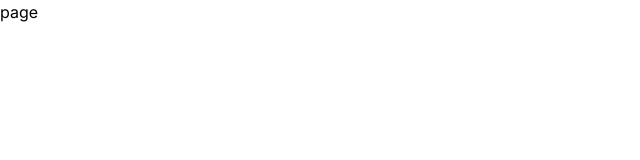
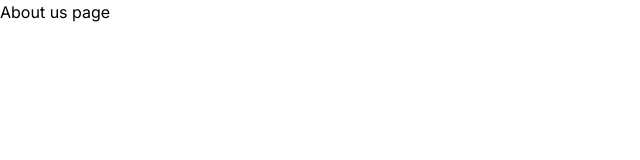
Before and after one commit to The-Abhishek1/germanSilverWebsite, a Next.js app: page /about-us in a window 1280 px wide. Shown: the top 160 px of the page, without its empty margins (0-640 px from the left). Built offline with nearby package versions, Linux system fonts and the light colour scheme.

Commit message:
Updated router

```diff
--- a/app/(Components)/(SameCompo)/Header.jsx
+++ b/app/(Components)/(SameCompo)/Header.jsx
@@ -72,7 +72,11 @@ function Header() {
           </Link>
         </div>
         <div className="flex flex-row smmm:gap-6 cursor-pointer gap-3  items-center">
-          <div>
+          <div
+            onClick={() => {
+              router.push("signup");
+            }}
+          >
             <PersonAddAlt1Icon
               sx={{ fontSize: 20 }}
               className="smmm:text-[27px]"
--- a/app/about-us/page.jsx
+++ b/app/about-us/page.jsx
@@ -1,7 +1,7 @@
 import React from "react";
 
 function page() {
-  return <div>page</div>;
+  return <div>About us page</div>;
 }
 
 export default page;
```
